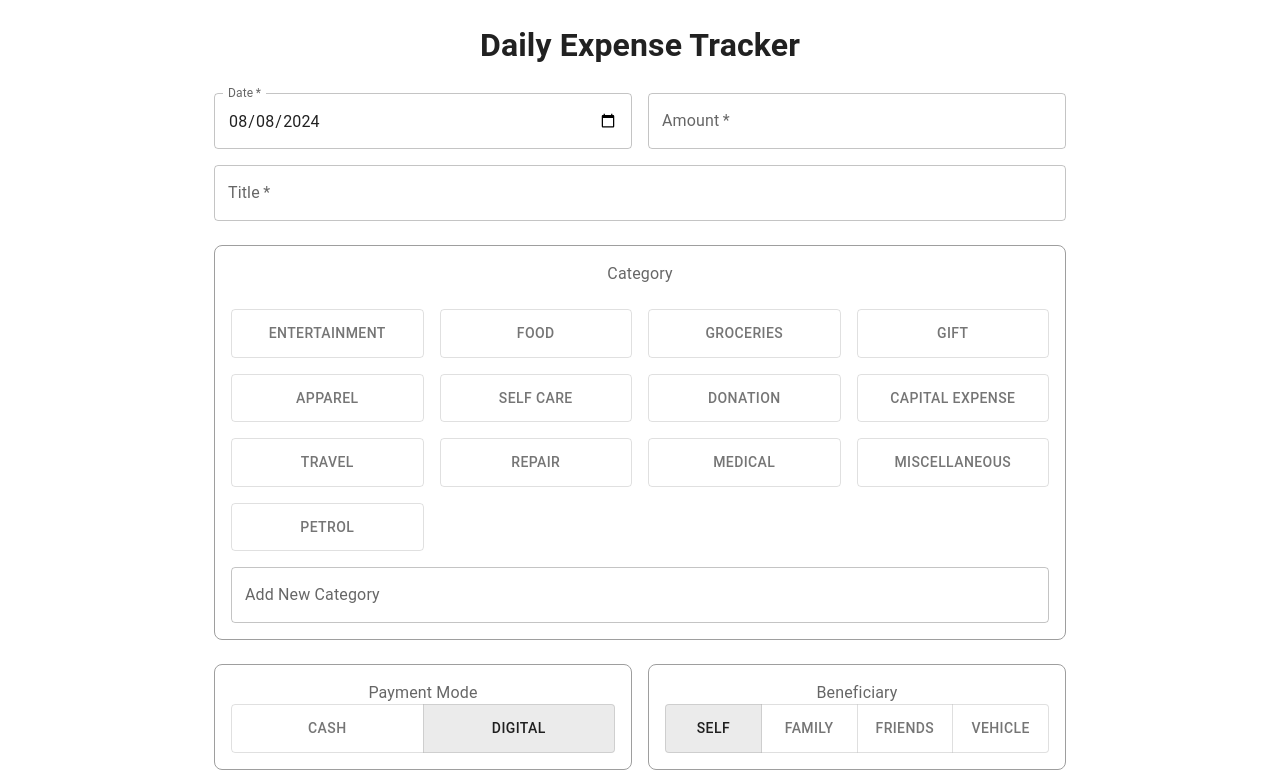
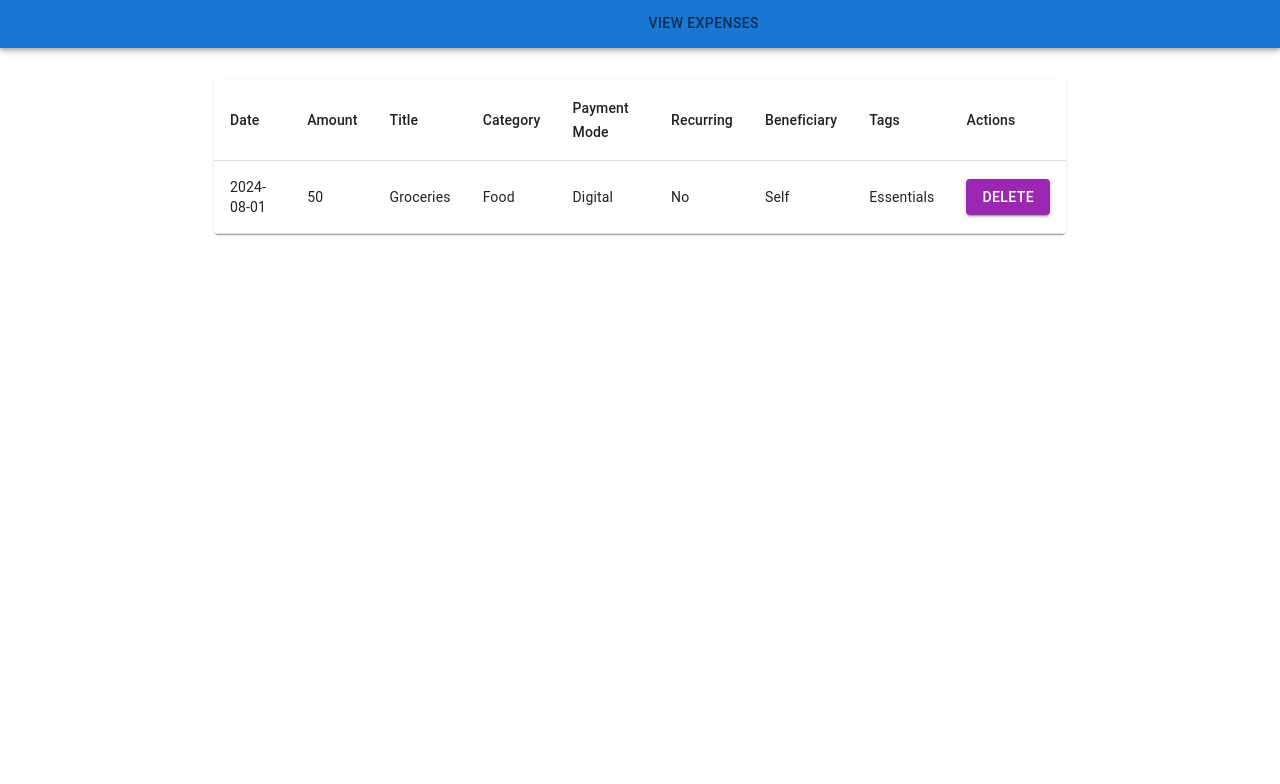
Before and after one commit to ishu9bansal/kharcha-v2, a React (Create React App) app: page /expenses in a window 1280 px wide. Shown: the top 784 px of the page. Built offline with nearby package versions, Linux system fonts and the light colour scheme.

Commit message:
Initial changes for the tabbed view

```diff
--- a/package.json
+++ b/package.json
@@ -16,6 +16,7 @@
     "@types/react-dom": "^18.3.0",
     "react": "^18.3.1",
     "react-dom": "^18.3.1",
+    "react-router-dom": "^6.26.0",
     "react-scripts": "^5.0.1",
     "typescript": "^4.9.5",
     "web-vitals": "^2.1.4"
--- a/src/App.tsx
+++ b/src/App.tsx
@@ -1,47 +1,35 @@
 // src/App.tsx
-import React, { useState } from 'react';
-import { ThemeProvider, createTheme } from '@mui/material/styles';
-import CssBaseline from '@mui/material/CssBaseline';
-import ExpenseForm from './components/ExpenseForm';
-import ExpenseList from './components/ExpenseList';
-import { Expense } from './types/Expense';
-import './App.css';
+import React from 'react';
+import { BrowserRouter as Router, Route, Routes, Link } from 'react-router-dom';
+import { AppBar, Tabs, Tab, Container } from '@mui/material';
+import ExpenseFormPage from './pages/ExpenseFormPage';
+import ExpenseListPage from './pages/ExpenseListPage';
 
-const theme = createTheme({
-  palette: {
-    primary: {
-      main: '#1976d2',
-    },
-    secondary: {
-      main: '#dc004e',
-    },
-  },
-});
+function App() {
+  const [value, setValue] = React.useState(0);
 
-const App: React.FC = () => {
-  const [expenses, setExpenses] = useState<Expense[]>([]);
-
-  const handleSaveExpense = (expense: Expense) => {
-    setExpenses([...expenses, expense]);
-  };
-
-  const handleDeleteExpense = (index: number) => {
-    const updatedExpenses = [...expenses];
-    updatedExpenses.splice(index, 1);
-    setExpenses(updatedExpenses);
+  const handleChange = (event: React.ChangeEvent<{}>, newValue: number) => {
+    setValue(newValue);
   };
 
   return (
-    <ThemeProvider theme={theme}>
-      <CssBaseline />
-      <div className="App">
-        <h1>Daily Expense Tracker</h1>
-        <ExpenseForm onSaveExpense={handleSaveExpense} />
-        <h2>Expense List</h2>
-        <ExpenseList expenses={expenses} onDeleteExpense={handleDeleteExpense} />
-      </div>
-    </ThemeProvider>
+    <Router>
+      <AppBar position="static">
+        <Container>
+          <Tabs value={value} onChange={handleChange} centered>
+            <Tab label="Add Expense" component={Link} to="/" />
+            <Tab label="View Expenses" component={Link} to="/expenses" />
+          </Tabs>
+        </Container>
+      </AppBar>
+      <Container sx={{ mt: 4 }}>
+        <Routes>
+          <Route path="/" element={<ExpenseFormPage />} />
+          <Route path="/expenses" element={<ExpenseListPage />} />
+        </Routes>
+      </Container>
+    </Router>
   );
-};
+}
 
 export default App;
--- /dev/null
+++ b/src/pages/ExpenseFormPage.tsx
@@ -0,0 +1,13 @@
+// src/pages/ExpenseFormPage.tsx
+import React from 'react';
+import ExpenseForm from '../components/ExpenseForm';
+
+const ExpenseFormPage: React.FC = () => {
+  return (
+    <div>
+      <ExpenseForm onSaveExpense={(expense) => console.log('Expense saved:', expense)} />
+    </div>
+  );
+};
+
+export default ExpenseFormPage;
--- /dev/null
+++ b/src/pages/ExpenseListPage.tsx
@@ -0,0 +1,29 @@
+// src/pages/ExpenseListPage.tsx
+import React from 'react';
+import ExpenseList from '../components/ExpenseList';
+import { Expense } from '../types/Expense';
+
+const ExpenseListPage: React.FC = () => {
+  // Dummy data for testing
+  const expenses: Expense[] = [
+    {
+      date: '2024-08-01',
+      amount: 50,
+      title: 'Groceries',
+      category: 'Food',
+      paymentMode: 'Digital',
+      recurring: false,
+      beneficiary: 'Self',
+      tags: ['Essentials'],
+    },
+    // More dummy data can be added
+  ];
+
+  return (
+    <div>
+      <ExpenseList expenses={expenses} onDeleteExpense={(index) => console.log('Delete expense at index:', index)} />
+    </div>
+  );
+};
+
+export default ExpenseListPage;
```
Also changed, not shown: 1 other file (tests, documents, lock files or other folders).
